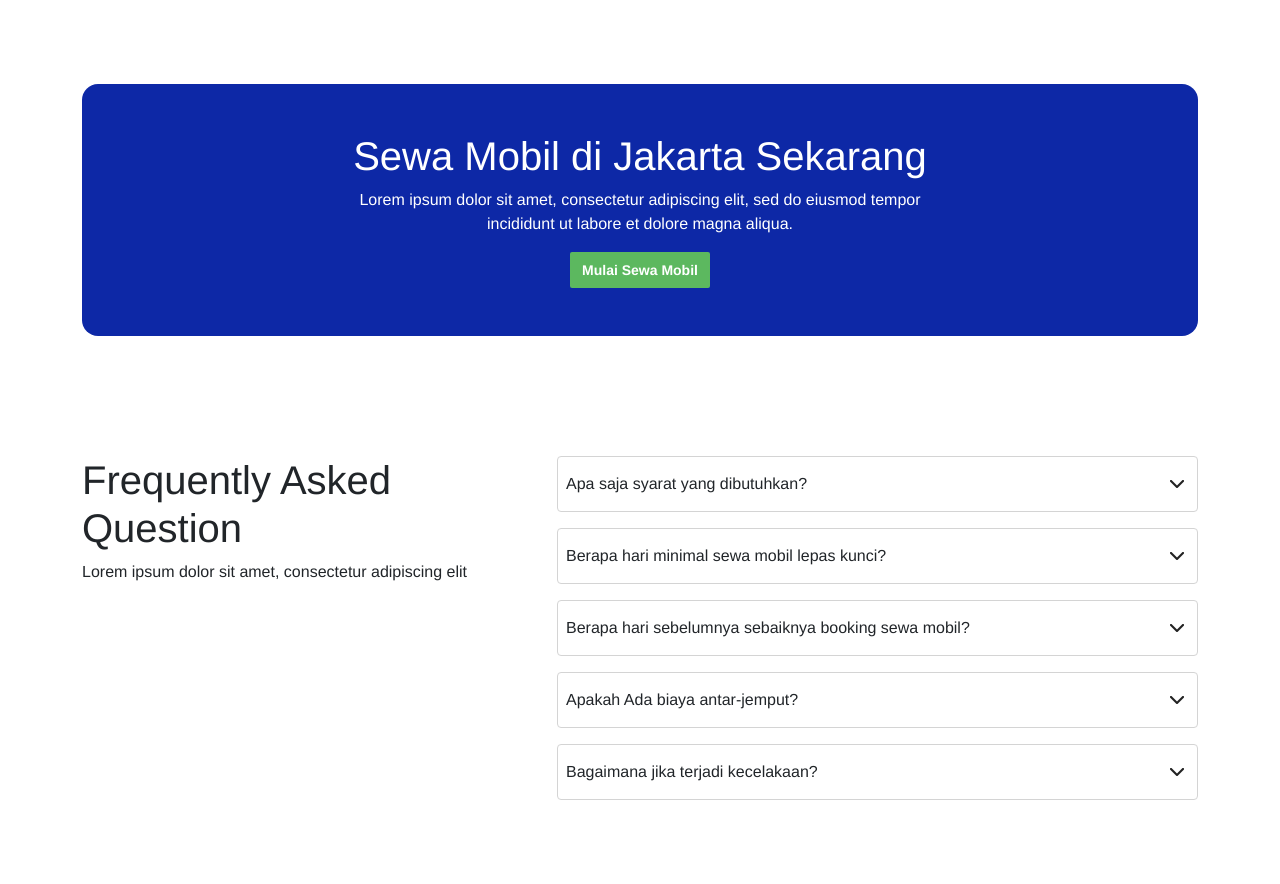
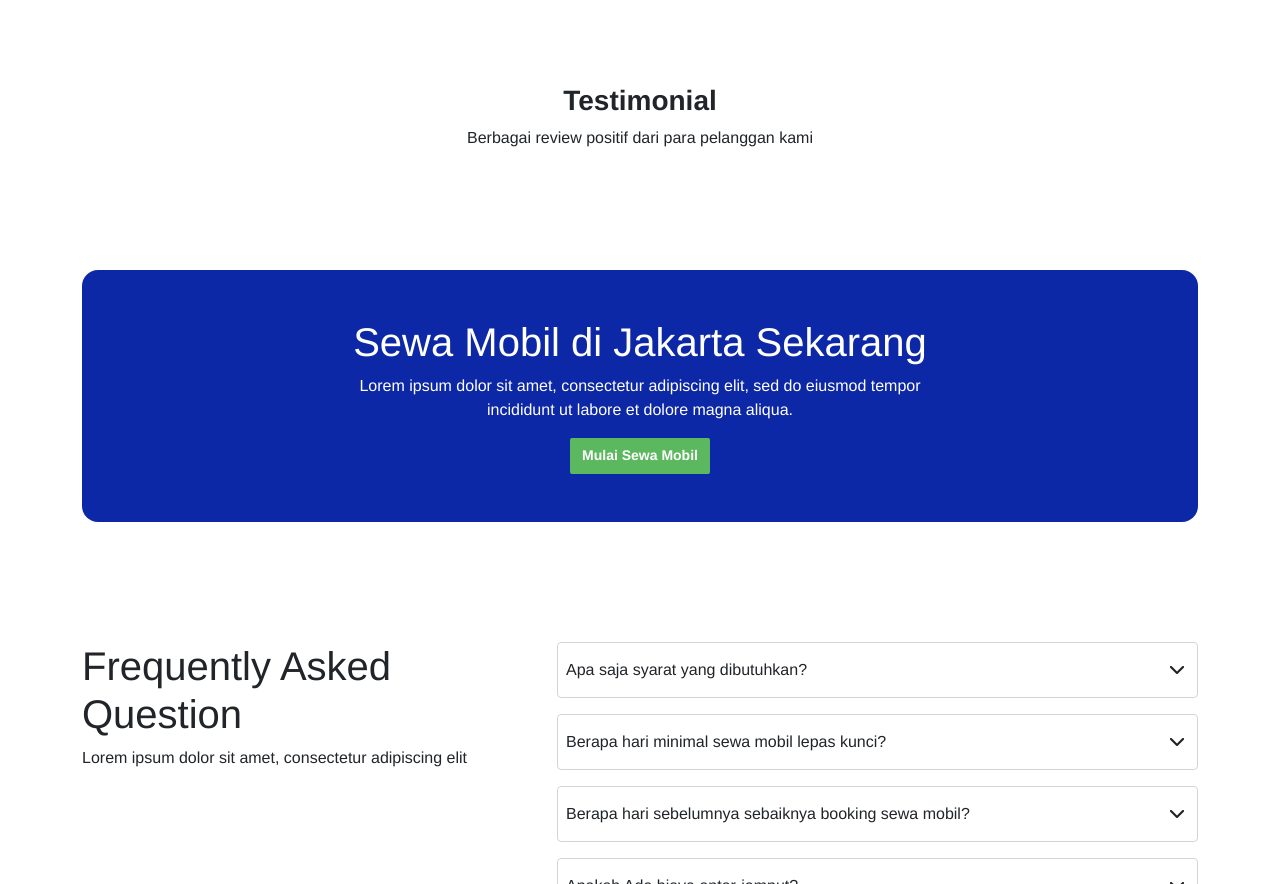
Before and after one commit to DavincyProject/challenge1, a website: page index.html in a window 1280 px wide. Shown: the part 1468-2352 px from the top of the page. Drawn offline with nearby package versions, Linux system fonts and the light colour scheme.

Commit message:
add testimonial title

```diff
--- a/index.html
+++ b/index.html
@@ -271,6 +271,34 @@
           </a>
         </div>
       </div> -->
+
+      <!-- <div class="col-4">
+        <div class="d-flex border" style="width: 619px; height: 270px">
+          <img
+            src="assets/testimony/img_photo (2).png"
+            alt="testimonyimage"
+          />
+          <div class="d-flex flex-column align-items-lg-start mx-2">
+            <img src="assets/Rate.png" alt="rate" />
+            “Lorem ipsum dolor sit amet, consectetur adipiscing elit, sed do
+            eiusmod lorem ipsum dolor sit amet, consectetur adipiscing elit,
+            sed do eiusmod lorem ipsum dolor sit amet, consectetur
+            adipiscing elit, sed do eiusmod”
+            <p class="fw-bold">John Dee 32, Bromo</p>
+          </div>
+        </div>
+      </div>
+      <div class="col-4">
+        <img src="assets/testimony/img_photo (2).png" alt="" />
+      </div>
+      <div class="col-4">
+        <img src="assets/testimony/img_photo (2).png" alt="" />
+      </div> -->
+
+      <div class="container text-center">
+        <h3 class="fw-bold">Testimonial</h3>
+        <p class="mb-lg-5">Berbagai review positif dari para pelanggan kami</p>
+      </div>
     </section>
 
     <!-- get started -->
@@ -374,7 +402,9 @@
             <p>081-233-334-808</p>
           </div>
           <div class="col-lg-2">
-            <p><a class="nav-link" href="#our-services">Our Services</a></p>
+            <p>
+              <a class="nav-link" href="#our-services">Our Services</a>
+            </p>
             <p><a class="nav-link" href="#why-us"> Why Us</a></p>
             <p><a class="nav-link" href="#testimonial"> Testimonial</a></p>
             <p><a class="nav-link" href="#faq"> FAQ </a></p>
```
